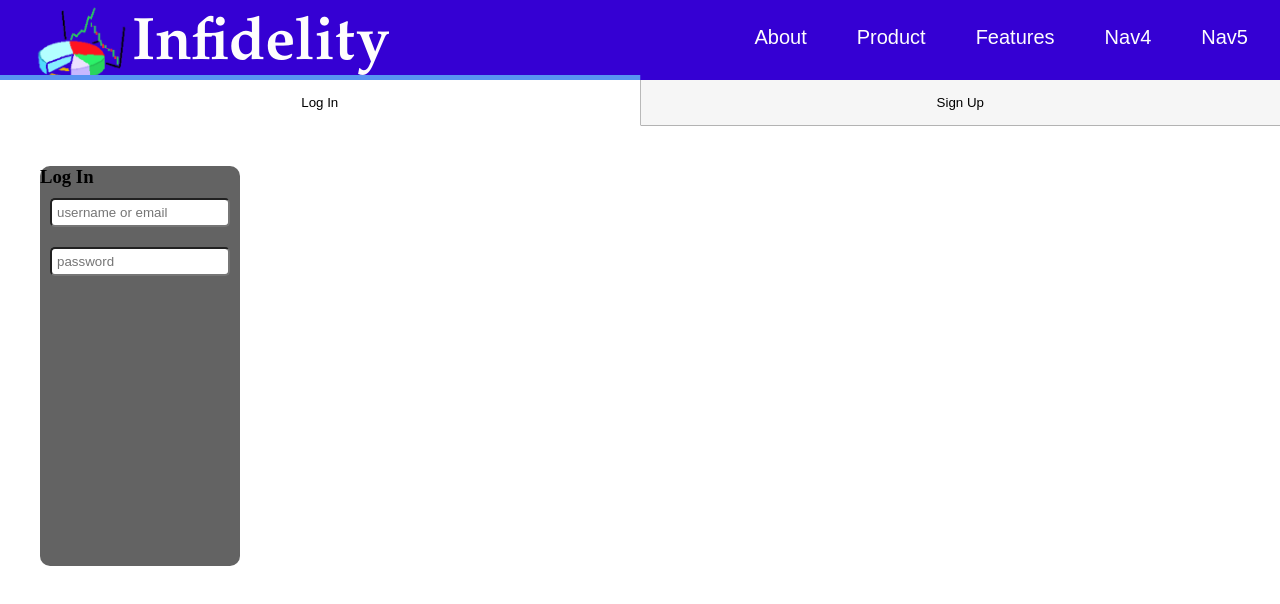
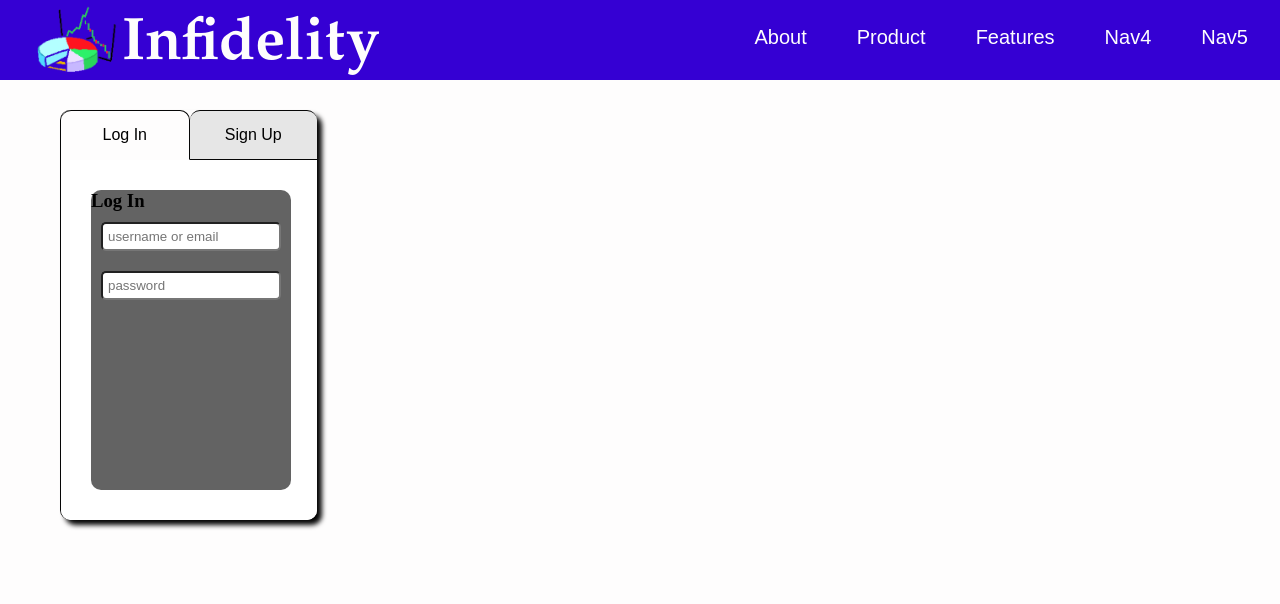
Before and after one commit to SueyGuey/Infidelity, a React (Create React App) app: page / in a window 1280 px wide. Shown: the top 604 px of the page. Built offline with nearby package versions, Linux system fonts and the light colour scheme.

Commit message:
tabs styled

```diff
--- a/src/components/home.tsx
+++ b/src/components/home.tsx
@@ -10,7 +10,8 @@ export default function Home(): ReactElement {
 	return (
 		<div>
 			<TopNavBar/>
-			<div className="bloc-tabs">
+			<div className='container'>
+				<div className="tabContainer">
 					<button
 					className={tabNumber === 1 ? "tabs active-tabs" : "tabs"}
 					onClick={() => setTabNumber(1)}>
@@ -23,7 +24,7 @@ export default function Home(): ReactElement {
 					</button>
 				</div>
 
-			<div className="content-tabs">
+				<div className="contentContainer">
 					<div className={tabNumber === 1 ? "content  active-content" : "content"}>
 						<Login />
 					</div>
@@ -35,5 +36,6 @@ export default function Home(): ReactElement {
 					</div>
 				</div>
 			</div>
+		</div>
 	);
 }
--- a/src/css/Signup.css
+++ b/src/css/Signup.css
@@ -1,9 +1,9 @@
 .login-container {
   width: 200px;
-  height: 400px;
+  height: 300px;
   border-radius: 10px;
   background-color: #636363;
-  margin: 20px;
+  margin: 10px;
   display: flex;
   flex-direction: column;
 }
--- a/src/css/TopNavBar.css
+++ b/src/css/TopNavBar.css
@@ -4,6 +4,7 @@
   display: block;
   text-decoration: none;
   background-color: #3500d3;
+  margin-bottom: 30px;
 }
 
 .insideHeader {
@@ -15,7 +16,7 @@
 }
 
 .logo {
-  width: 100px;
+  width: 90px;
   height: auto;
 }
 
--- a/src/css/home.css
+++ b/src/css/home.css
@@ -1,47 +1,37 @@
-*,
-::before,
-::after {
-  box-sizing: border-box;
-  margin: 0;
-  padding: 0;
+.container {
+  margin-top: 30px;
+  margin-left: 60px;
+  width: 20%;
+  border-radius: 10px;
+  box-shadow: 5px 5px 5px #060606;
+  border-left: 1px solid #060606;
 }
 
-body {
-  background: #fff;
+.tabContainer {
+  display: flex;
 }
 
-.container {
-  display: flex;
-  flex-direction: column;
-  position: relative;
-  width: 500px;
-  height: 300px;
-  background: #f1f1f1;
-  margin: 100px auto 0;
-  word-break: break-all;
-  border: 1px solid rgba(0, 0, 0, 0.274);
-}
-
-.bloc-tabs {
-  display: flex;
-}
 .tabs {
+  font-size: 16px;
+  border-top-right-radius: 10px;
+  border-top-left-radius: 10px;
   padding: 15px;
   text-align: center;
   width: 50%;
-  background: rgba(128, 128, 128, 0.075);
+  background: #e6e6e6;
   cursor: pointer;
-  border-bottom: 1px solid rgba(0, 0, 0, 0.274);
+  border-top: 1px solid #060606;
+  border-bottom: 1px solid #060606;
   box-sizing: content-box;
   position: relative;
-  outline: none;
 }
+
 .tabs:not(:last-child) {
-  border-right: 1px solid rgba(0, 0, 0, 0.274);
+  border-right: 1px solid #060606;
 }
 
 .active-tabs {
-  background: white;
+  background: #fefdfd;
   border-bottom: 1px solid transparent;
 }
 
@@ -49,40 +39,27 @@ body {
   content: "";
   display: block;
   position: absolute;
-  top: -5px;
   left: 50%;
-  transform: translateX(-50%);
-  width: calc(100% + 2px);
   height: 5px;
-  background: rgb(88, 147, 241);
 }
 
 button {
   border: none;
 }
-.content-tabs {
+
+.contentContainer {
   flex-grow: 1;
 }
+
 .content {
   background: white;
   padding: 20px;
-  width: 100%;
   height: 100%;
   display: none;
+  border-bottom-right-radius: 10px;
+  border-bottom-left-radius: 10px;
 }
-.content h2 {
-  padding: 0px 0 5px 0px;
-}
-.content hr {
-  width: 100px;
-  height: 2px;
-  background: #222;
-  margin-bottom: 5px;
-}
-.content p {
-  width: 100%;
-  height: 100%;
-}
+
 .active-content {
   display: block;
 }
--- a/src/css/login.css
+++ b/src/css/login.css
@@ -1,14 +1,14 @@
 .login-container {
   width: 200px;
-	height: 400px;
+  height: 300px;
   border-radius: 10px;
   background-color: #636363;
-	margin: 20px;
+  margin: 10px;
   display: flex;
   flex-direction: column;
 }
 
-.text-input{
+.text-input {
   margin: 10px;
   border-radius: 5px;
   padding: 5px;
--- a/src/index.css
+++ b/src/index.css
@@ -6,7 +6,7 @@
 }
 
 body {
-  background-color: #010101;
+  background-color: #fefdfd;
   margin: 0;
   -webkit-font-smoothing: antialiased;
   -moz-osx-font-smoothing: grayscale;
```
Lines whose indentation alone changed are shown as unchanged.
